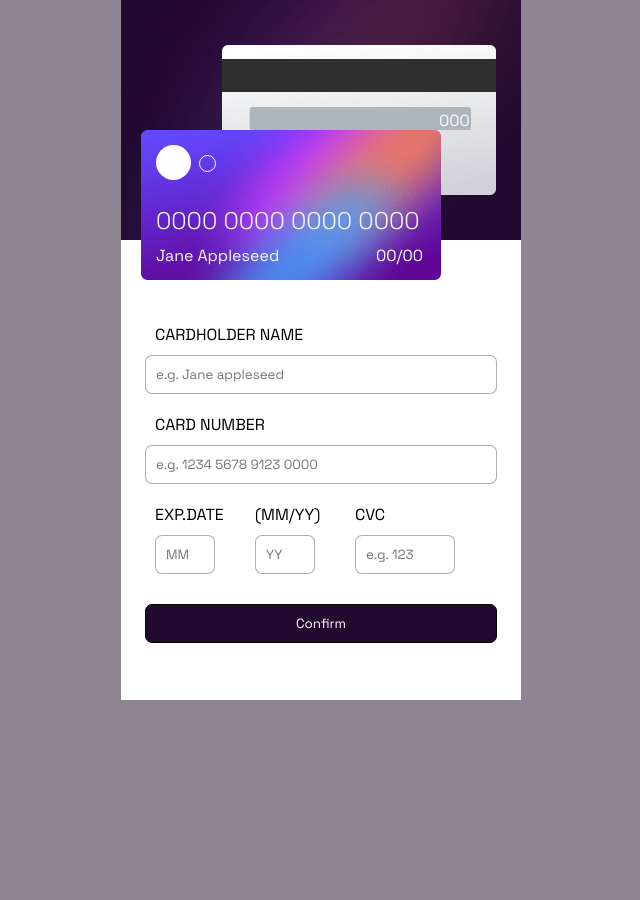
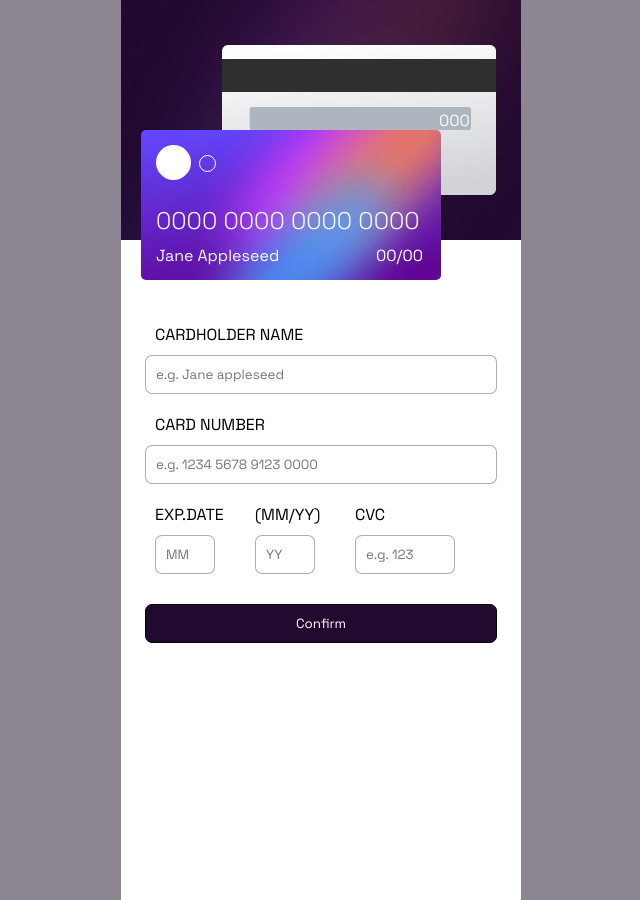
Before and after one commit to Ray-BT/interactive-card-details-form-main, a plain HTML site: page index.html in a window 1280 px wide. Shown: the whole page, without its empty margins (319-959 px from the left). Before the commit the page ends 800 px from the top, so only its background shows below. Drawn offline with Linux system fonts and the light colour scheme.

Commit message:
passando as imagens novamente para o css

```diff
--- a/index.html
+++ b/index.html
@@ -17,16 +17,17 @@
 <body>
     <main>
         <section>
-                <img src="images/bg-main-mobile.png" alt="" id="imgcontainer">
+                <div id="imgcontainer"></div>
 
-                <img src="images/bg-card-front.png" alt="" id="imgfrontcard">
+                <div id="imgfrontcard"></div>
+
                 <div class="numerocartao">0000 0000 0000 0000</div>
                 <div class="nomepessoa">Jane Appleseed</div>
                 <div class="bola1"></div>
                 <div class="bola2"></div>
                 <div class="mesdata"> 00/00</div>
 
-                <img src="images/bg-card-back.png" alt="" id="imgbackcard">
+                <div id="imgbackcard"></div>
                 <div class="codigocvc">000</div>
 
             <form action="" id="iform">
--- a/styles/mediaqueries.css
+++ b/styles/mediaqueries.css
@@ -0,0 +1,113 @@
+/*
+@media screen and (min-width: 1024px) {
+
+    #imgcontainer {
+        background-image: url(../images/bg-main-desktop.png);
+        position: relative;
+        display: flex;
+        background: no-repeat;
+        background-size: cover;
+        height: 240px;
+
+        margin-bottom: 50px;
+        width: 100%;
+    }
+
+    #imgfrontcard {
+        position: absolute;
+        background: no-repeat;
+        background-size: contain;
+        background-position: right;
+        top: 130px;
+        left: 20px;
+        height: 150px;
+        border-radius: 5px;
+        align-self: end;
+        width: 300px;
+        z-index: 2;
+    }
+
+    #imgbackcard {
+        position: absolute;
+        background: no-repeat;
+        background-size: contain;
+        height: 150px;
+        top: 45px;
+        right: 25px;
+        background-position: right;
+        box-sizing: border-box;
+        z-index: 1;
+    }
+
+    /*⇩⇩⇩DETALHES DO CARTAO⇩⇩⇩*/
+    .numerocartao {
+        position: absolute;
+        color: rgb(250, 250, 250);
+        font-size: 1.5em;
+        font-weight: 100;
+        top: 205px;
+        left: 35px;
+        z-index: 3;
+    }
+ /*
+    .nomepessoa {
+        position: absolute;
+        color: rgb(250, 250, 250);
+        top: 245px;
+        left: 35px;
+        z-index: 3;
+    }
+
+    .bola1 {
+        position: absolute;
+        background-color: rgb(255, 255, 255);
+        top: 145px;
+        left: 35px;
+        border-radius: 50%;
+        width: 35px;
+        height: 35px;
+        z-index: 3;
+    }
+
+    .bola2 {
+        position: absolute;
+        top: 155px;
+        left: 78px;
+        border-radius: 50%;
+        border: 1px solid white;
+        width: 15px;
+        height: 15px;
+        z-index: 3;
+    }
+
+    .mesdata {
+        position: absolute;
+        color: rgb(250, 250, 250);
+        top: 245px;
+        left: 255px;
+        font-size: 0.5;
+        z-index: 3;
+    }
+
+    .codigocvc {
+        position: absolute;
+        color: rgb(250, 250, 250);
+        top: 110px;
+        left: 318px;
+        font-size: 0.5;
+        z-index: 3;
+    }
+    /*⇧⇧⇧DETALHES DO CARTAO⇧⇧⇧*/
+    /*
+    section {
+        position: absolute;
+        text-align: start;
+        width: 1400px;
+        height: 900px;
+        min-height: 700px;
+        background-color: white;
+        top: 0;
+        left: 50%;
+        transform: translateX(-50%);
+    }
+}
--- a/styles/style.css
+++ b/styles/style.css
@@ -28,18 +28,19 @@ body {
 #imgcontainer {
     position: relative;
     display: flex;
-    background: no-repeat;
+    background-image: url("../images/bg-main-mobile.png");
+    background-repeat: no-repeat;
     background-size: cover;
     height: 240px;
-
     margin-bottom: 50px;
     width: 100%;
 }
 
 #imgfrontcard {
     position: absolute;
-    background: no-repeat;
-    background-size: contain;
+    background-image: url(../images/bg-card-front.png);
+    background-repeat: no-repeat;
+    background-size: cover;
     background-position: right;
     top: 130px;
     left: 20px;
@@ -48,6 +49,20 @@ body {
     align-self: end;
     width: 300px;
     z-index: 2;
+}
+
+#imgbackcard {
+    position: absolute;
+    background: url(../images/bg-card-back.png);
+    background-repeat: no-repeat;
+    background-size: contain;
+    width: 300px;
+    height: 150px;
+    top: 45px;
+    right: 25px;
+    background-position: right;
+    box-sizing: border-box;
+    z-index: 1;
 }
 
 /*⇩⇩⇩DETALHES DO CARTAO⇩⇩⇩*/
@@ -110,17 +125,7 @@ body {
 }
 /*⇧⇧⇧DETALHES DO CARTAO⇧⇧⇧*/
 
-#imgbackcard {
-    position: absolute;
-    background: no-repeat;
-    background-size: contain;
-    height: 150px;
-    top: 45px;
-    right: 25px;
-    background-position: right;
-    box-sizing: border-box;
-    z-index: 1;
-}
+
 
 #iform {
     display: block;
@@ -131,6 +136,7 @@ section {
     position: absolute;
     text-align: start;
     width: 400px;
+    height: 900px;
     min-height: 700px;
     background-color: white;
     top: 0;
```
